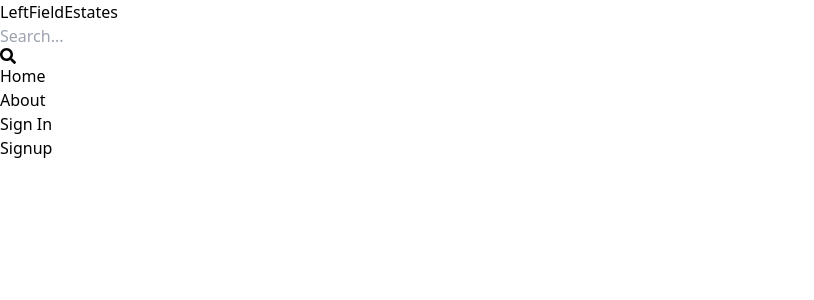
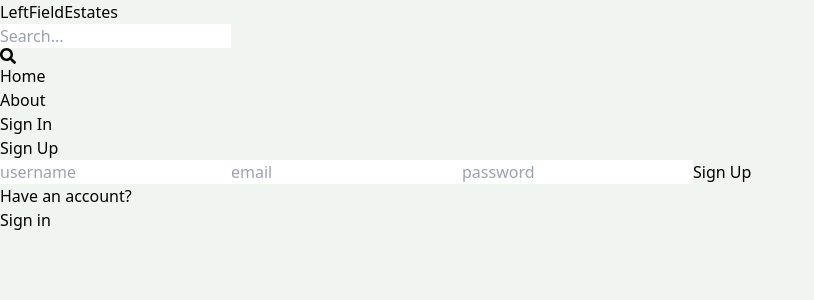
Before and after one commit to McShriBabushka/mernestate, a React (Vite) app in the folder client/: page /sign-up in a window 1280 px wide. Shown: the top 300 px of the page, without its empty margins (0-814 px from the left). Built offline with nearby package versions, Linux system fonts and the light colour scheme.

Commit message:
sign up page functionality

```diff
--- a/client/src/index.css
+++ b/client/src/index.css
@@ -1,3 +1,6 @@
 @tailwind base;
 @tailwind components;
 @tailwind utilities;
+body{
+    background-color: rgb(241, 245, 241)
+}
--- a/client/src/pages/SignUp.jsx
+++ b/client/src/pages/SignUp.jsx
@@ -1,7 +1,66 @@
 import React from 'react'
+import { useState } from 'react'
+import { Link, useNavigate } from 'react-router-dom'
+export default function SignUp() {
+  const [error,setError]=useState(null);
+  const [loading,setLoading]=useState(false);
+  const navigate=useNavigate();
+  const [formData,setFormData]=useState({});
+  const handleChange=(event)=>{
+      setFormData(
+        {
+          ...formData,
+          [event.target.id]:event.target.value,
 
-export default function SignUp() {
+        }
+      );
+  };
+  const handleSubmit=async(event)=>{
+    event.preventDefault();
+    try {
+
+      setLoading(true);
+      const res=await fetch('/api/auth/signup',{
+        method: 'POST',
+        headers: {
+          'Content-Type':'application/json',
+        },
+        body: JSON.stringify(formData),
+      });
+      const data=await res.json();
+      if(data.success === false){
+        setError(data.message);
+        setLoading(false);
+        return;
+      }
+      setLoading(false);
+      setError(null)
+      navigate('/sign-in');
+    } catch (error) {
+      setLoading(false);
+      setError(error.message);
+    }
+  };
+  console.log(formData);
   return (
-    <div>Signup</div>
+    <div className='p-3 max-w-lg mx-auto'>
+      <h1 className='text-3xl text-center text-slate-300  font-semibold my-8'>Sign Up</h1>
+      <form className='flex flex-col gap-4' onSubmit={handleSubmit}>
+        <input type='text' placeholder='username' className='border p-3 rounded-lg' id='username' onChange={handleChange}></input>
+        <input type='email' placeholder='email' className='border p-3 rounded-lg' id='email' onChange={handleChange}></input>
+        <input type='password' placeholder='password' className='border p-3 rounded-lg' id='password' onChange={handleChange}></input>
+        <button disabled={loading} className='bg-slate-700 text-white p-3 rounded-lg uppercase hover:opacity-80 disabled:opacity-40'>
+          {loading?'loading...': 'Sign Up'}</button>
+      </form>
+      <div className='flex gap-2 mt-5'>
+        <p>Have an account?</p>
+        <Link to={"/sign-in"}>
+          <span className='text-blue-600'>Sign in</span>
+        </Link>
+        <div>
+          {error && <p className='text-red-500 mt-5'>{error}</p>}
+        </div>
+      </div>
+    </div>
   )
 }
--- a/client/vite.config.js
+++ b/client/vite.config.js
@@ -3,5 +3,13 @@
 
 // https://vitejs.dev/config/
 export default defineConfig({
+  server:{
+    proxy:{
+      '/api':{
+        target:'http://localhost:3000',
+        secure:false,
+      },
+    },
+  },
   plugins: [react()],
 })
```
Also changed, not shown: 2 other files (tests, documents, lock files or other folders).
